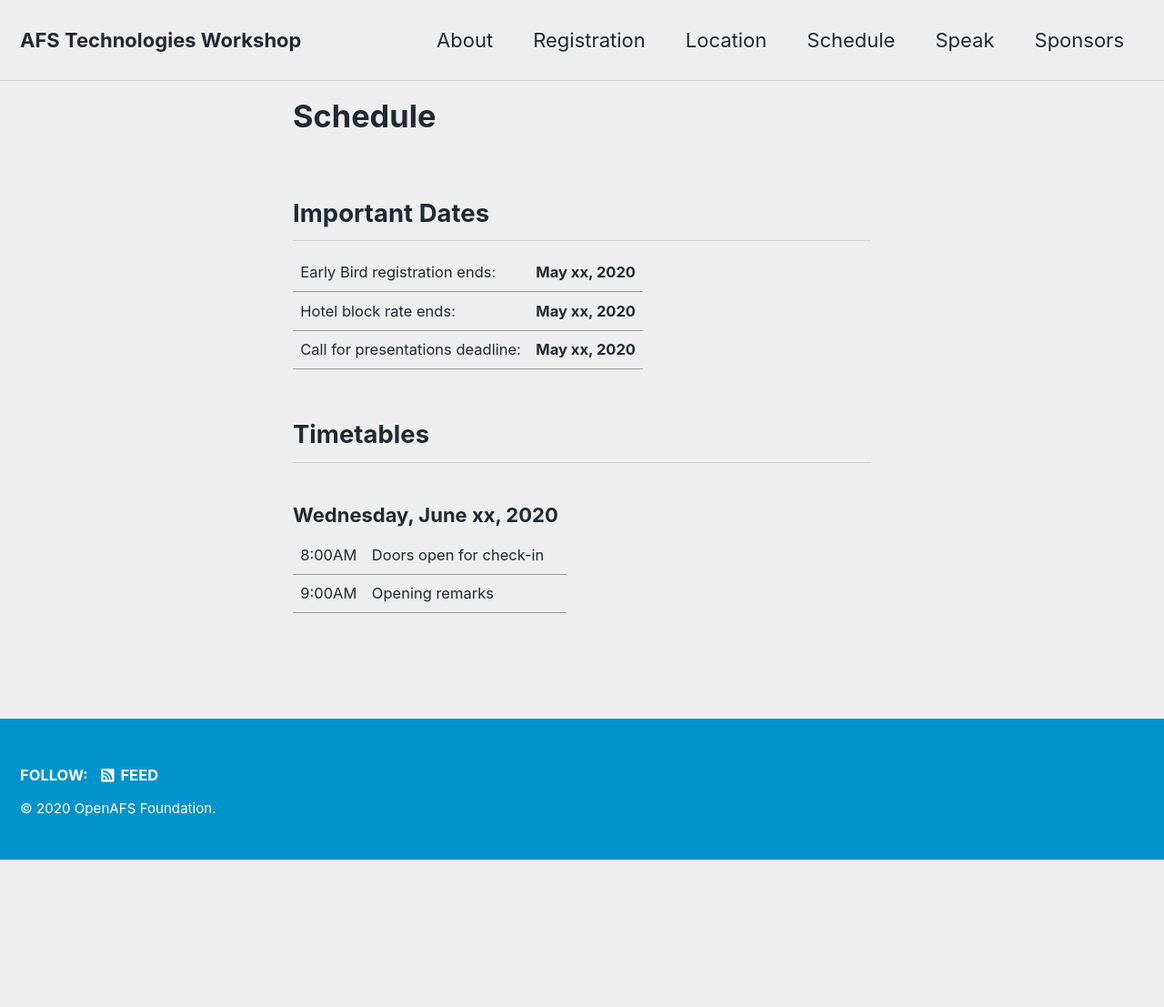
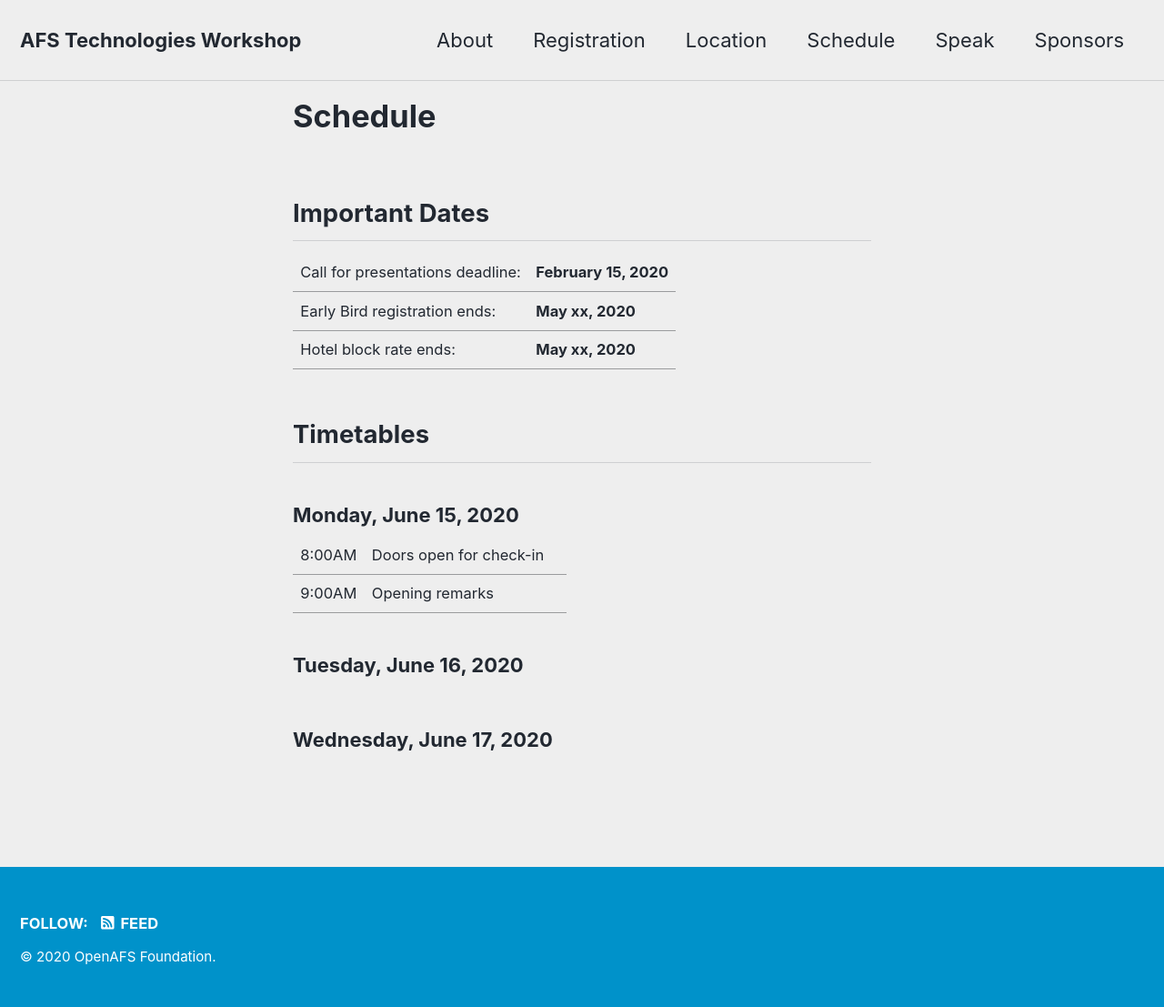
Before and after one commit to openafsfoundation/openafs-workshop.org, a Jekyll site: the page built from _pages/2020/schedule.md, in a window 1280 px wide. Shown: the whole page at 91% size. Built offline with Jekyll 4.4.1, drawn with Linux system fonts in a browser that asks for light colours; cached includes are drawn as plain includes; nearby versions of some CDN libraries; before the commit the page ends 945 px from its top, so only the background shows below that.

Commit message:
2020: draft dates

```diff
--- a/_pages/2020/schedule.md
+++ b/_pages/2020/schedule.md
@@ -3,19 +3,25 @@
 permalink: /2020/schedule/
 title: Schedule
 dates:
+  - name: Call for presentations deadline
+    date: February 15, 2020
   - name: Early Bird registration ends
     date: May xx, 2020
   - name: Hotel block rate ends
     date: May xx, 2020
-  - name: Call for presentations deadline
-    date: May xx, 2020
 timetables:
-  - dow: Wednesday
-    date: June xx, 2020
+  - dow: Monday
+    date: June 15, 2020
     timetable:
       - time: 8:00AM
         title: Doors open for check-in
 
       - time: 9:00AM
         title: Opening remarks
+  - dow: Tuesday
+    date: June 16, 2020
+    timetable:
+  - dow: Wednesday
+    date: June 17, 2020
+    timetable:
 ---
```
